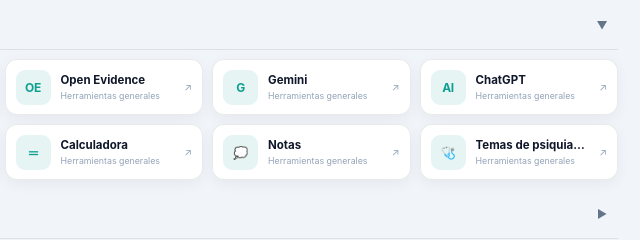
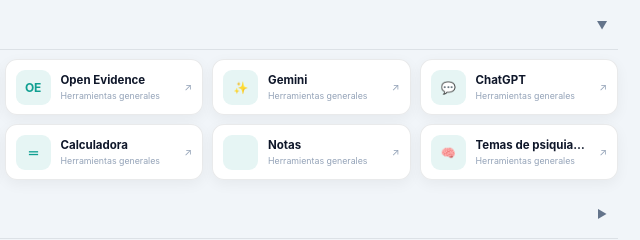
Before and after one commit to patriciocerdag-ctrl/psiquiatria, a plain HTML site: page index.html in a window 1280 px wide. Shown: the part 157-397 px from the top of the page, 640-1280 px from the left. Drawn offline with Linux system fonts and the light colour scheme.

Commit message:
index.html

```diff
--- a/index.html
+++ b/index.html
@@ -1205,14 +1205,14 @@
             {
                 nombre: "Gemini",
                 link: "https://gemini.google.com/app",
-                icono: "G",
+                icono: "✨",
                 categoria: "Herramientas generales"
             },
 
             {
                 nombre: "ChatGPT",
                 link: "https://chatgpt.com/",
-                icono: "AI",
+                icono: "💬",
                 categoria: "Herramientas generales"
             },
 
@@ -1247,14 +1247,14 @@
             {
                 nombre: "Notas",
                 link: "https://keep.google.com/u/0/",
-                icono: "💭",
+                icono: "",
                 categoria: "Herramientas generales"
             },
 
             {
                 nombre: "Temas de psiquiatría",
                 link: "https://drive.google.com/drive/u/0/folders/1853rukI4SMmydk-Cg77Kz77SlzJnGlUd",
-                icono: "🩺",
+                icono: "🧠",
                 categoria: "Herramientas generales"
             },
 
@@ -1316,7 +1316,7 @@
             {
                 nombre: "Rayen APS",
                 link: "https://clinico.rayenaps.cl/#/actualizar-app",
-                icono: "R",
+                icono: "📋",
                 categoria: "COSAM-CEIF"
             },
 
@@ -1372,7 +1372,7 @@
             {
                 nombre: "BioNet",
                 link: "https://docs.google.com/spreadsheets/d/1DjsVWzrroGIN0yWRCikVRKv6JK2daPWz/edit?gid=1511189274#gid=1511189274",
-                icono: "💉",
+                icono: "🩸",
                 categoria: "COSAM-CEIF"
             },
 
```
